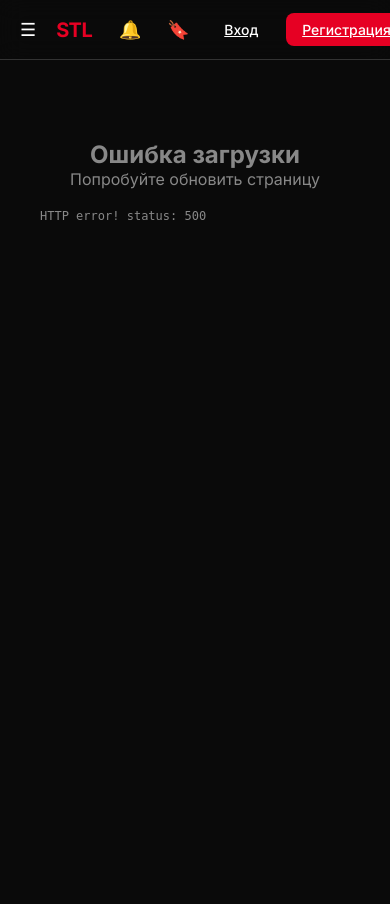
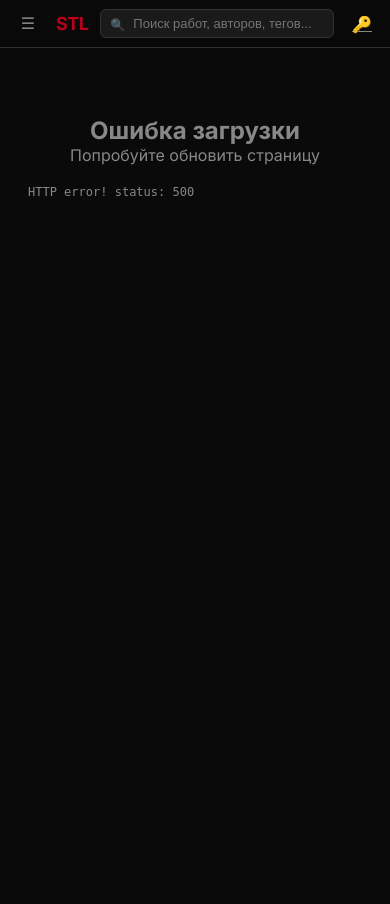
Before and after one commit to clonscorpiona-creator/stl, a Django app: page /app/ in a window 390 px wide. After the commit the page ends 196 px from the top, so only its background shows below. Run offline with Django 5.2, Linux system fonts and the light colour scheme; data comes from the database, SQL or seed files in the repository; both versions use the stored data as it was after the commit; data that the repository does not hold is empty; parts of the project's set-up code (start-up, migrations or seed data) failed here and were passed over.

Commit message:
Оптимизирован SPA интерфейс для максимального рабочего пространства
- Header скрыт при скролле вниз, появляется при скролле вверх
- Уменьшена высота header с 60px до 48px
- Уменьшены отступы и размеры элементов для компактности
- Боковая панель скрыта по умолчанию, открывается по клику
- Кнопки навигации заменены на иконки для экономии места
- Grid работ адаптивный: 220px (моб) → 280px (планшет) → 320px (десктоп)
- Убраны лишние элементы управления, только основное
- Плавные анимации скрытия/появления элементов

Co-Authored-By: Claude Opus 4.6 <noreply@anthropic.com>

```diff
--- a/templates/core/spa.html
+++ b/templates/core/spa.html
@@ -18,7 +18,7 @@
             --accent: #e60023;
             --accent-hover: #ff1a41;
             --success: #22c55e;
-            --radius: 12px;
+            --radius: 8px;
             --shadow: 0 4px 24px rgba(0,0,0,0.4);
         }
 
@@ -32,51 +32,62 @@
             overflow-x: hidden;
         }
 
-        /* Минималистичный header */
+        /* Скрытый header - появляется при наведении */
         .header {
             position: fixed;
             top: 0;
             left: 0;
             right: 0;
-            height: 60px;
-            background: rgba(10, 10, 10, 0.8);
+            height: 48px;
+            background: rgba(10, 10, 10, 0.95);
             backdrop-filter: blur(12px);
             border-bottom: 1px solid var(--border);
             z-index: 1000;
             display: flex;
             align-items: center;
-            padding: 0 20px;
+            padding: 0 12px;
+            transition: transform 0.3s ease;
+        }
+
+        .header.hidden {
+            transform: translateY(-100%);
         }
 
         .header-content {
             display: flex;
             align-items: center;
-            gap: 20px;
-            max-width: 100%;
+            gap: 12px;
+            width: 100%;
         }
 
         .logo {
-            font-size: 20px;
+            font-size: 18px;
             font-weight: 700;
             color: var(--accent);
             text-decoration: none;
             letter-spacing: -0.5px;
+            opacity: 0.8;
+            transition: opacity 0.2s;
         }
 
+        .logo:hover { opacity: 1; }
+
+        /* Поиск - скрыт по умолчанию */
         .search-bar {
             flex: 1;
-            max-width: 400px;
+            max-width: 320px;
             position: relative;
+            transition: opacity 0.2s;
         }
 
         .search-bar input {
             width: 100%;
-            padding: 10px 15px 10px 40px;
+            padding: 6px 12px 6px 32px;
             background: var(--surface);
             border: 1px solid var(--border);
-            border-radius: 8px;
+            border-radius: 6px;
             color: var(--text);
-            font-size: 14px;
+            font-size: 13px;
             transition: border-color 0.2s;
         }
 
@@ -88,83 +99,68 @@
         .search-bar::before {
             content: "🔍";
             position: absolute;
-            left: 12px;
+            left: 10px;
             top: 50%;
             transform: translateY(-50%);
-            font-size: 14px;
+            font-size: 12px;
             opacity: 0.5;
         }
 
+        /* Минималистичные кнопки навигации */
         .nav-actions {
             display: flex;
             align-items: center;
-            gap: 12px;
+            gap: 8px;
             margin-left: auto;
         }
 
-        .btn {
-            padding: 8px 16px;
-            border-radius: 8px;
-            font-size: 14px;
-            font-weight: 500;
-            cursor: pointer;
-            border: none;
-            transition: all 0.2s;
-        }
-
-        .btn-ghost {
-            background: transparent;
-            color: var(--text);
-        }
-
-        .btn-ghost:hover {
-            background: var(--surface);
-        }
-
-        .btn-primary {
-            background: var(--accent);
-            color: white;
-        }
-
-        .btn-primary:hover {
-            background: var(--accent-hover);
-        }
-
         .icon-btn {
-            width: 36px;
-            height: 36px;
+            width: 32px;
+            height: 32px;
             display: flex;
             align-items: center;
             justify-content: center;
             background: transparent;
             border: none;
-            border-radius: 8px;
+            border-radius: 6px;
             cursor: pointer;
-            color: var(--text);
-            font-size: 18px;
-            transition: background 0.2s;
+            color: var(--text-muted);
+            font-size: 16px;
+            transition: all 0.2s;
+            position: relative;
         }
 
         .icon-btn:hover {
             background: var(--surface);
+            color: var(--text);
         }
 
         .icon-btn.active {
             color: var(--accent);
         }
 
-        /* Боковая панель (скрываемая) */
+        .icon-btn .badge {
+            position: absolute;
+            top: 2px;
+            right: 2px;
+            width: 8px;
+            height: 8px;
+            background: var(--accent);
+            border-radius: 50%;
+        }
+
+        /* Скрытая боковая панель */
         .sidebar {
             position: fixed;
             left: 0;
-            top: 60px;
-            width: 240px;
-            height: calc(100vh - 60px);
+            top: 48px;
+            width: 200px;
+            height: calc(100vh - 48px);
             background: var(--surface);
             border-right: 1px solid var(--border);
-            padding: 20px 0;
+            padding: 8px 0;
             transform: translateX(-100%);
-            transition: transform 0.3s ease;
+            transition: transform 0.25s ease;
             z-index: 999;
             overflow-y: auto;
         }
@@ -193,23 +190,31 @@
             background: rgba(230, 0, 35, 0.1);
         }
 
-        /* Основной контент */
+        /* Основной контент - максимум пространства */
         .main {
-            margin-top: 60px;
-            min-height: calc(100vh - 60px);
-            padding: 20px;
+            margin-top: 48px;
+            min-height: calc(100vh - 48px);
+            padding: 8px;
         }
 
         .content-wrapper {
-            max-width: 1600px;
-            margin: 0 auto;
+            width: 100%;
+            max-width: none;
         }
 
-        /* Grid для работ */
+        /* Grid для работ - адаптивный */
         .works-grid {
             display: grid;
-            grid-template-columns: repeat(auto-fill, minmax(280px, 1fr));
-            gap: 16px;
+            grid-template-columns: repeat(auto-fill, minmax(220px, 1fr));
+            gap: 8px;
+        }
+
+        @media (min-width: 768px) {
+            .works-grid { grid-template-columns: repeat(auto-fill, minmax(280px, 1fr)); gap: 12px; }
+        }
+
+        @media (min-width: 1200px) {
+            .works-grid { grid-template-columns: repeat(auto-fill, minmax(320px, 1fr)); gap: 16px; }
         }
 
         .work-card {
@@ -311,28 +316,33 @@
         .modal-close {
             background: transparent;
             border: none;
-            color: var(--text);
+            color: var(--text-muted);
             font-size: 24px;
             cursor: pointer;
-            width: 32px;
-            height: 32px;
+            width: 28px;
+            height: 28px;
+            transition: color 0.2s;
         }
+
+        .modal-close:hover { color: var(--text); }
 
         /* Уведомления */
         .toast-container {
             position: fixed;
-            bottom: 20px;
-            right: 20px;
+            bottom: 12px;
+            right: 12px;
             z-index: 3000;
         }
 
         .toast {
             background: var(--surface);
             border: 1px solid var(--border);
-            padding: 12px 20px;
-            border-radius: 8px;
-            margin-top: 10px;
-            animation: slideIn 0.3s ease;
+            padding: 10px 16px;
+            border-radius: 6px;
+            margin-top: 8px;
+            font-size: 13px;
+            animation: slideIn 0.25s ease;
+            max-width: 300px;
         }
 
         .toast.success { border-left: 3px solid var(--success); }
@@ -355,31 +365,49 @@
             100% { background-position: -200% 0; }
         }
 
-        /* Адаптивность */
-        @media (max-width: 768px) {
-            .search-bar { display: none; }
-            .sidebar { width: 100%; }
-            .works-grid { grid-template-columns: repeat(2, 1fr); }
+        /* Filters bar - компактный */
+        .filters-bar {
+            display: flex;
+            gap: 6px;
+            margin-bottom: 12px;
+            flex-wrap: wrap;
+            padding: 8px 0;
         }
 
-        /* Скрытие скроллбара */
-        ::-webkit-scrollbar { width: 8px; height: 8px; }
-        ::-webkit-scrollbar-track { background: var(--bg); }
-        ::-webkit-scrollbar-thumb { background: var(--border); border-radius: 4px; }
-        ::-webkit-scrollbar-thumb:hover { background: var(--text-muted); }
+        .filter-chip {
+            padding: 6px 12px;
+            background: var(--surface);
+            border: 1px solid var(--border);
+            border-radius: 16px;
+            font-size: 12px;
+            color: var(--text-muted);
+            cursor: pointer;
+            transition: all 0.2s;
+        }
 
-        /* Floating action button */
+        .filter-chip:hover {
+            background: var(--surface-hover);
+            color: var(--text);
+        }
+
+        .filter-chip.active {
+            background: var(--accent);
+            border-color: var(--accent);
+            color: white;
+        }
+
+        /* Кнопка создания - компактная */
         .fab {
             position: fixed;
-            bottom: 24px;
-            right: 24px;
-            width: 56px;
-            height: 56px;
+            bottom: 16px;
+            right: 16px;
+            width: 48px;
+            height: 48px;
             border-radius: 50%;
             background: var(--accent);
             color: white;
             border: none;
-            font-size: 24px;
+            font-size: 22px;
             cursor: pointer;
             box-shadow: var(--shadow);
             transition: transform 0.2s, background 0.2s;
@@ -387,45 +415,19 @@
         }
 
         .fab:hover {
-            transform: scale(1.1);
+            transform: scale(1.05);
             background: var(--accent-hover);
         }
 
-        /* Filters bar */
-        .filters-bar {
-            display: flex;
-            gap: 12px;
-            margin-bottom: 20px;
-            flex-wrap: wrap;
-        }
+        /* Скрытие скроллбара */
+        ::-webkit-scrollbar { width: 6px; height: 6px; }
+        ::-webkit-scrollbar-track { background: var(--bg); }
+        ::-webkit-scrollbar-thumb { background: var(--border); border-radius: 3px; }
+        ::-webkit-scrollbar-thumb:hover { background: var(--text-muted); }
 
-        .filter-chip {
-            padding: 8px 16px;
-            background: var(--surface);
-            border: 1px solid var(--border);
-            border-radius: 20px;
-            font-size: 13px;
-            cursor: pointer;
-            transition: all 0.2s;
-        }
-
-        .filter-chip:hover, .filter-chip.active {
-            background: var(--accent);
-            border-color: var(--accent);
-        }
-
-        /* Lazy load placeholder */
-        .lazy-image {
-            background: var(--surface);
-            position: relative;
-            overflow: hidden;
-        }
-
-        .lazy-image::after {
-            content: '';
-            position: absolute;
-            inset: 0;
-            background: var(--surface-hover);
+        /* Скрываем header при скролле вниз */
+        body.scroll-down .header {
+            transform: translateY(-100%);
         }
     </style>
 </head>
@@ -439,14 +441,14 @@
                 <input type="text" id="searchInput" placeholder="Поиск работ, авторов, тегов...">
             </div>
             <div class="nav-actions">
-                <button class="icon-btn" id="notificationsBtn" aria-label="Notifications">🔔</button>
-                <button class="icon-btn" id="savedBtn" aria-label="Saved">🔖</button>
                 {% if user.is_authenticated %}
-                    <button class="btn btn-primary" id="createBtn">+ Создать</button>
-                    <a href="/profile/{{ user.username }}" class="icon-btn">👤</a>
+                    <button class="icon-btn" id="notificationsBtn" aria-label="Notifications">
+                        🔔<span class="badge" id="notifBadge" style="display:none;"></span>
+                    </button>
+                    <a href="/profile/{{ user.username }}" class="icon-btn" title="Профиль">👤</a>
+                    <button class="icon-btn" id="createBtn" title="Создать работу">+</button>
                 {% else %}
-                    <a href="/auth/login/" class="btn btn-ghost">Вход</a>
-                    <a href="/auth/register/" class="btn btn-primary">Регистрация</a>
+                    <a href="/auth/login/" class="icon-btn" title="Вход">🔑</a>
                 {% endif %}
             </div>
         </div>
@@ -520,14 +522,33 @@
         // Текущий выбранный фильтр
         window.currentFilter = { type: 'all', value: '' };
 
-        // Sidebar toggle
+        // Скрытие header при скролле - максимум пространства для контента
+        let lastScrollY = window.scrollY;
+        let scrollTimeout;
+
+        window.addEventListener('scroll', () => {
+            clearTimeout(scrollTimeout);
+            scrollTimeout = setTimeout(() => {
+                const header = document.querySelector('.header');
+                if (header) {
+                    if (window.scrollY > lastScrollY && window.scrollY > 100) {
+                        document.body.classList.add('scroll-down');
+                    } else {
+                        document.body.classList.remove('scroll-down');
+                    }
+                }
+                lastScrollY = window.scrollY;
+            }, 100);
+        }, { passive: true });
+
+        // Sidebar toggle - боковая панель скрыта по умолчанию
         const sidebar = document.getElementById('sidebar');
         const menuToggle = document.getElementById('menuToggle');
         menuToggle?.addEventListener('click', () => sidebar.classList.toggle('open'));
 
-        // Close sidebar on outside click
+        // Закрыть sidebar при клике вне его
         document.addEventListener('click', (e) => {
-            if (!sidebar.contains(e.target) && !menuToggle.contains(e.target)) {
+            if (sidebar && !sidebar.contains(e.target) && menuToggle && !menuToggle.contains(e.target)) {
                 sidebar.classList.remove('open');
             }
         });
```
Also changed, not shown: other parts of templates/core/spa.html (+17 -16 lines), db.sqlite3.
